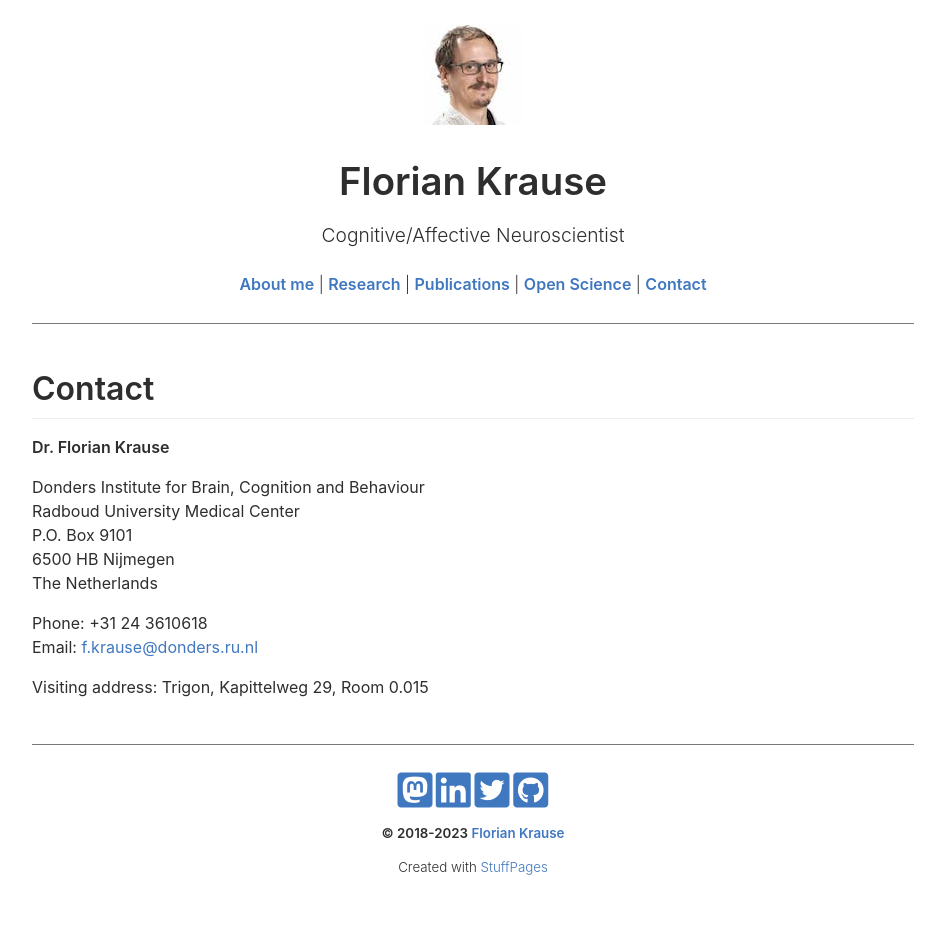
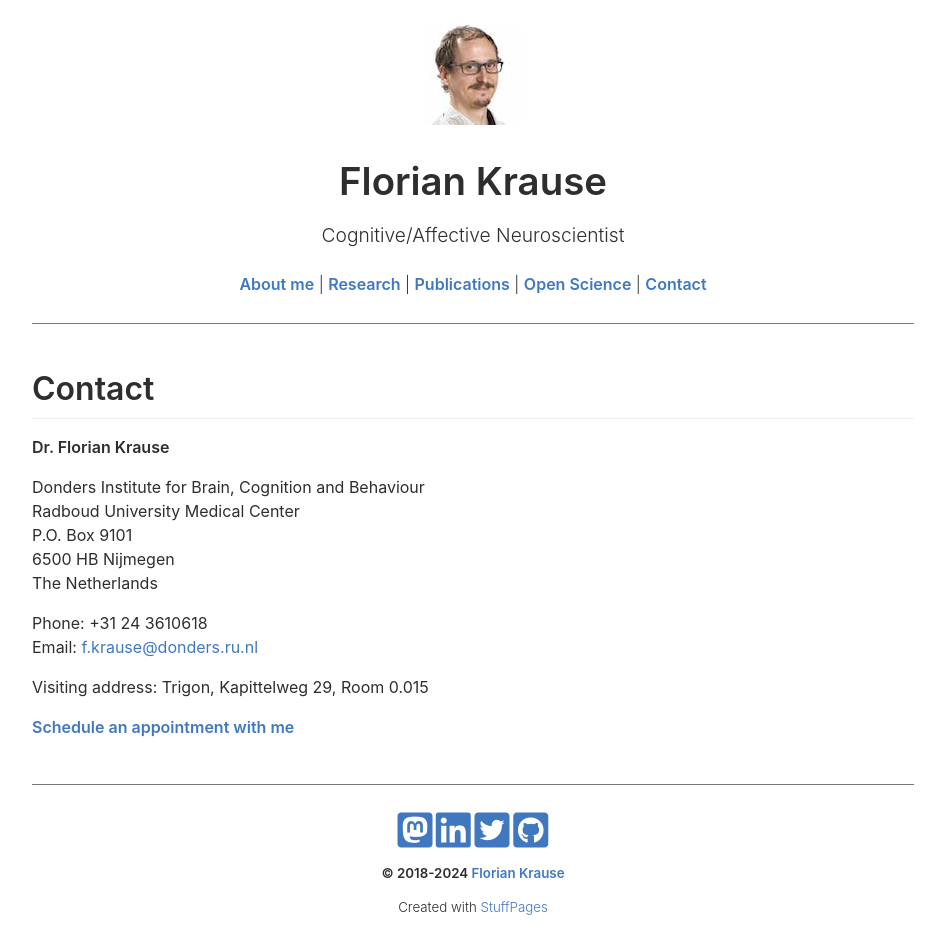
Before and after one commit to fladd/floriankrause.org, a plain HTML site: page contact/index.html in a window 1280 px wide. Shown: the whole page, without its empty margins (167-1112 px from the left). Before the commit the page ends 903 px from the top, so only its background shows below. Drawn offline with Linux system fonts and the light colour scheme; some icons are missing.

Commit message:
Deploying to gh-pages from @ fladd/floriankrause.org@6fab4f8efe7311b887fbd5d9e86d99e3218f2edf 🚀

```diff
--- a/contact/index.html
+++ b/contact/index.html
@@ -40,6 +40,7 @@ The Netherlands  </p>
 <p>Phone: +31 24 3610618<br/>
 Email: <a href="mailto:f.krause@donders.ru.nl">f.krause@donders.ru.nl</a> </p>
 <p>Visiting address: Trigon, Kapittelweg 29, Room 0.015</p>
+<p><strong><a href="https://outlook.office.com/bookwithme/user/1e526b4607c343408651be0545bfd405@donders.ru.nl?anonymous&amp;ep=plink">Schedule an appointment with me</a></strong></p>
 </main>
 <footer>
 <p>
@@ -56,7 +57,7 @@ Email: <a href="mailto:f.krause@donders.ru.nl">f.krause@donders.ru.nl</a> </p>
 <a href="https://github.com/fladd"><i class="fab fa-github-square fa-3x"></i></a>
 </p>
 <p>
-<strong>© 2018-2023 <a href="https://www.floriankrause.org">Florian Krause</a></strong>
+<strong>© 2018-2024 <a href="https://www.floriankrause.org">Florian Krause</a></strong>
 <br/>
 <em></em>
 </p>
```
Also changed, not shown: blog/index.html (+1 -1 lines), index.html (+1 -1 lines), open-science/index.html (+1 -1 lines), publications/index.html (+1 -1 lines), research/index.html (+1 -1 lines), 1 other file.
